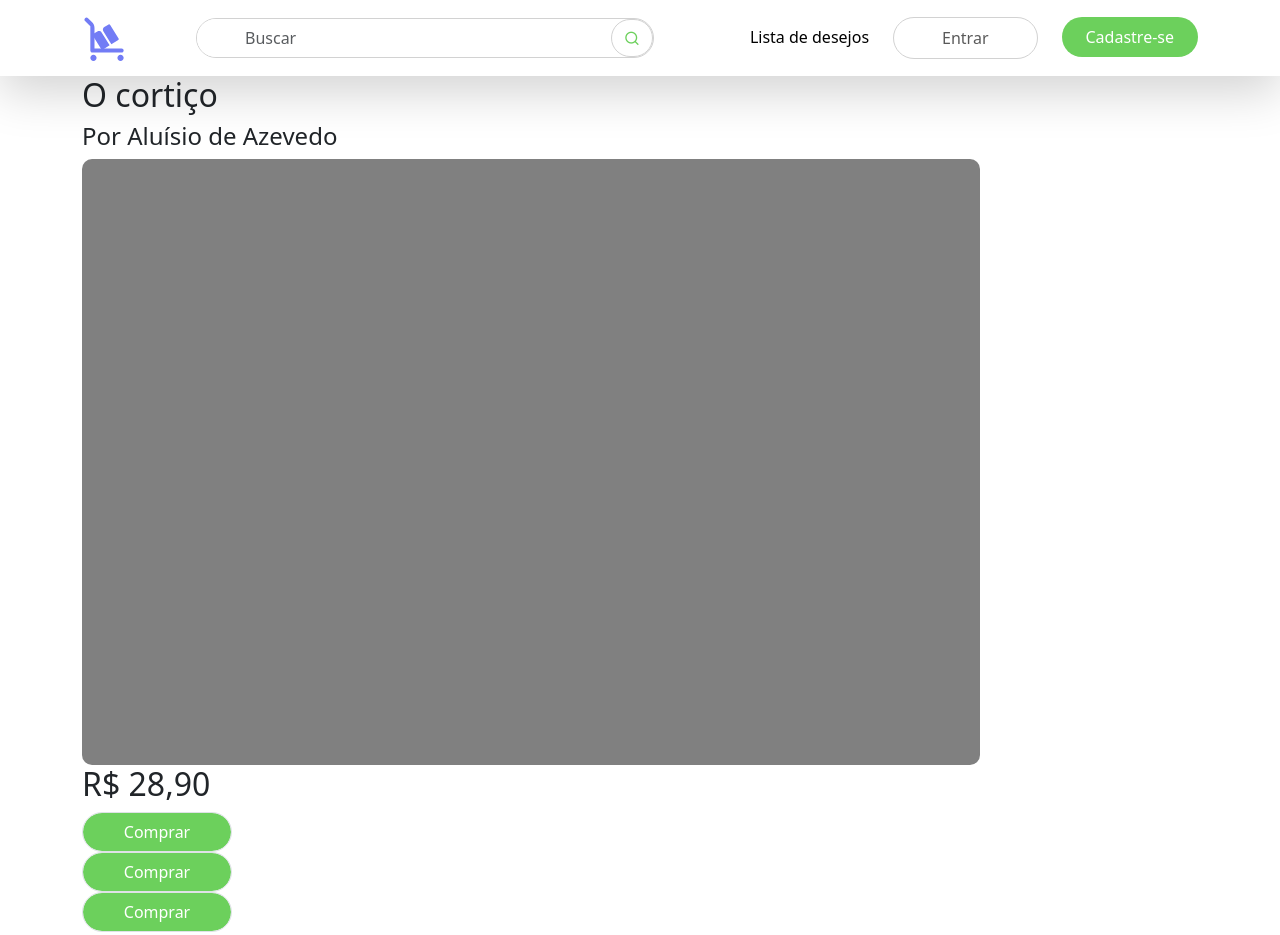
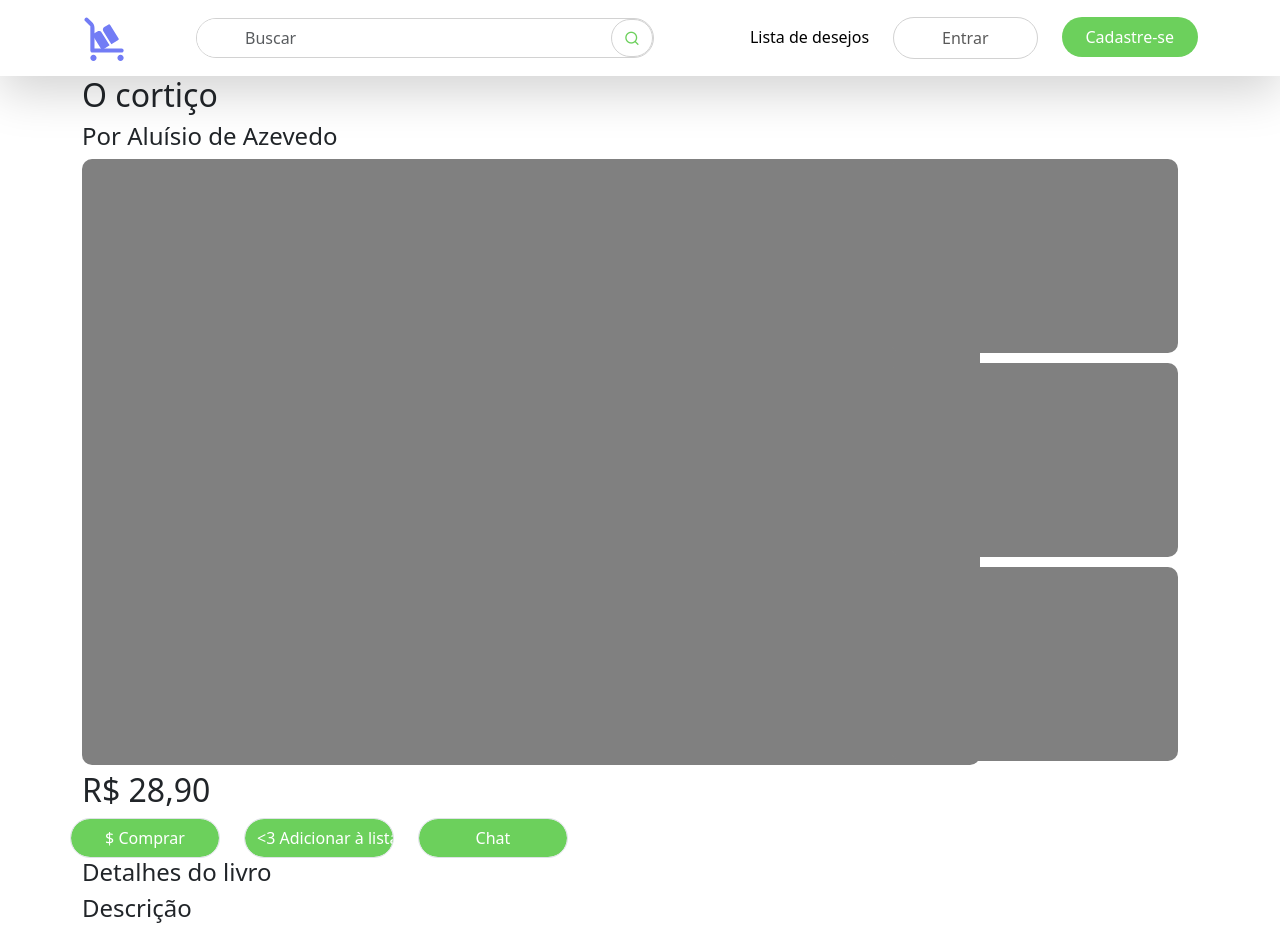
Before and after one commit to Ailton-F/Integrado, a React (Create React App) app: page /book in a window 1280 px wide. Shown: the top 935 px of the page. Built offline with nearby package versions, Linux system fonts and the light colour scheme.

Commit message:
Estilizando pagina book

```diff
--- a/package.json
+++ b/package.json
@@ -14,7 +14,7 @@
     "react-dom": "^18.2.0",
     "react-lazy-load-image-component": "^1.5.6",
     "react-router-dom": "^6.11.1",
-    "react-scripts": "5.0.1",
+    "react-scripts": "^5.0.1",
     "styled-components": "^5",
     "web-vitals": "^2.1.4"
   },
--- a/src/assets/styles/BookStyle.js
+++ b/src/assets/styles/BookStyle.js
@@ -17,3 +17,12 @@ export const BuyBtn = styled.input`
         background-color: #5db450;
     }
 `;
+
+export const SmallBlock = styled.div`
+    width: 286px;
+    height: 194px;
+    margin-left: 50px;
+    margin-bottom: 10px;
+    background-color: gray;
+    border-radius: 10px;
+`;
--- a/src/pages/Book.js
+++ b/src/pages/Book.js
@@ -1,6 +1,6 @@
 import Header from '../components/Header';
 import Footer from '../components/Footer';
-import { BlockTest, BuyBtn } from '../assets/styles/BookStyle';
+import {BlockTest, BuyBtn, SmallBlock } from '../assets/styles/BookStyle';
 
 export function Book(props){
     return(
@@ -9,13 +9,31 @@ export function Book(props){
             <div className='container'>
                 <h2>O cortiço</h2>
                 <h4>Por Aluísio de Azevedo</h4>
-                <BlockTest/>
+
+                <div id="book-imgs" className="row d-flex">
+                    <div className="col-8">
+                    <BlockTest/>
+                    </div>
+                    <div className="col-4">
+                    <SmallBlock/>
+                    <SmallBlock/>
+                    <SmallBlock/>
+                    </div>
+                </div>
 
                 <h2>R$ 28,90</h2>
-                <div>
-                <BuyBtn className="form-control text-white d-flex justify-content-center" type="submit" value="Comprar"/>
-                <BuyBtn className="form-control text-white d-flex justify-content-center" type="submit" value="Comprar"/>
-                <BuyBtn className="form-control text-white d-flex justify-content-center" type="submit" value="Comprar"/>
+                <div id="book-btns" className="row gap-4">
+                <BuyBtn className="form-control text-white d-flex justify-content-center" type="submit" value="$ Comprar"/>
+                <BuyBtn className="form-control text-white d-flex justify-content-center" type="submit" value="<3 Adicionar à lista"/>
+                <BuyBtn className="form-control text-white d-flex justify-content-center" type="submit" value="Chat"/>
+                </div>
+
+                <div id="book-detail">
+                    <h4>Detalhes do livro</h4>
+                    <h4>Descrição</h4>
+                    <p>Lorem ipsum dolor sit amet, consectetur adipiscing elit. Sed in lacus non arcu pellentesque malesuada ac et mauris. Proin maximus ante suscipit ex luctus elementum vitae sed lorem. Nam eu volutpat tellus, ut gravida augue. Pellentesque et est vestibulum, interdum eros ac, dapibus ex.</p>
+                    <h4>Categoria</h4>
+                    <a>Romance</a>, <a>ficção</a>
                 </div>
             </div>
             <Footer/>
```
Also changed, not shown: 1 other file (tests, documents, lock files or other folders).
